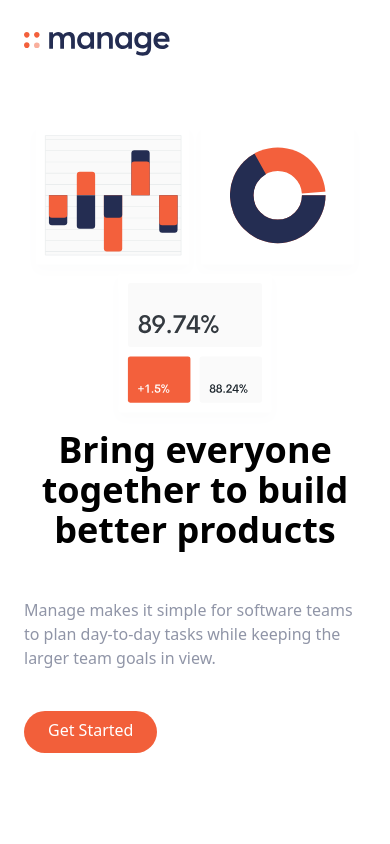
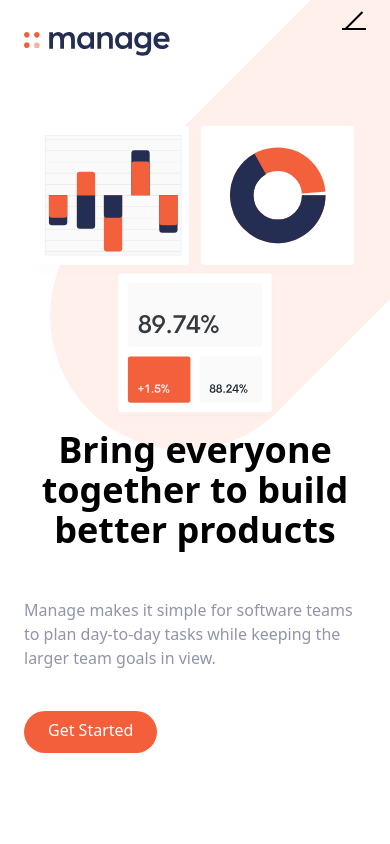
Before and after one commit to solidwake/project-tailwind1, a website: page index.html in a window 390 px wide. Shown: the top 844 px of the page. Drawn offline with Linux system fonts and the light colour scheme.

Commit message:
add css for hamburger menu

```diff
--- a/css/input.css
+++ b/css/input.css
@@ -1,3 +1,73 @@
 @tailwind base;
 @tailwind components;
 @tailwind utilities;
+
+body {
+    background-image: url('../img/bg-tablet-pattern.svg');
+    background-repeat: no-repeat;
+    background-size: 800px;
+    background-position: 90% -25%;
+}
+
+#cta {
+    background-image: url('../img/bg-simplify-section-desktop.svg');
+    background-repeat: no-repeat;
+}
+
+@media(max-width: 576px) {
+    body {
+        background-position: 50px -50px;
+        background-size: 500px;
+    }
+
+    #cta {
+        background-image: url('../img/bg-simplify-section-mobile.svg');
+    }
+}
+
+/* Hamburger Menu */
+.hamburger {
+    cursor: pointer;
+    width: 24px;
+    height: 24px;
+    transition: all 0.25s;
+    position: relative;
+}
+
+.hamburger-top,
+.hamburger-middle,
+.hamburger-bottom {
+    position: absolute;
+    top: 0;
+    left: 0;
+    width: 24px;
+    height: 2px;
+    background: #000;
+    transform: rotate(0);
+    transition: all 0.5s;
+}
+
+.hamburger-middle {
+    transform: translateY(7px);
+}
+
+.hamburger-middle {
+    transform: translateY(14px);
+}
+
+.open {
+    transform: rotate(90deg);
+    transform: translateY(0px);
+}
+
+.open .hamburger-top {
+    transform:rotate(45deg) translateY(6px) translate(6px);
+}
+
+.open .hamburger-top {
+    transform:rotate(-45deg) translateY(-6px) translate(6px);
+}
+
+.open .hamburger-middle {
+    display: none;
+}
--- a/index.html
+++ b/index.html
@@ -27,7 +27,7 @@
             <!-- Button -->
             <a href="#" class="hidden p-3 px-6 pt-2 text-white bg-brightRed rounded-full baseline md:block hover:bg-brightRedLight">Get Started</a>
             <!-- Hamburger Icon -->
-            <button id="menu-btn" class="block hamburger md:hidden focus:outline-none">
+            <button id="menu-btn" class="open block hamburger md:hidden focus:outline-none">
                 <span class="hamburger-top"></span>
                 <span class="hamburger-middle"></span>
                 <span class="hamburger-bottom"></span>
```
Also changed, not shown: css/output.css.
